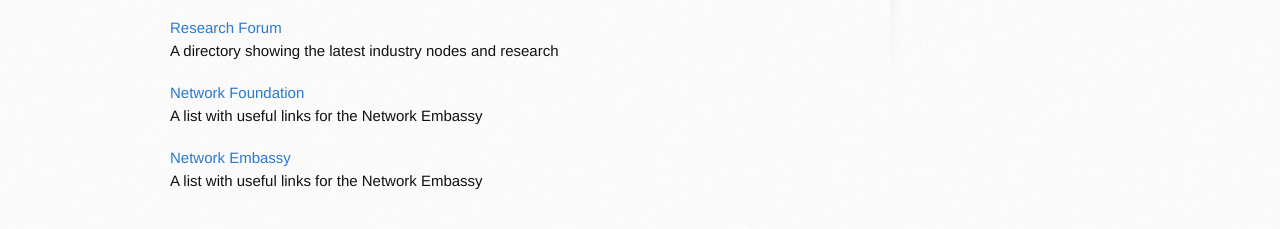
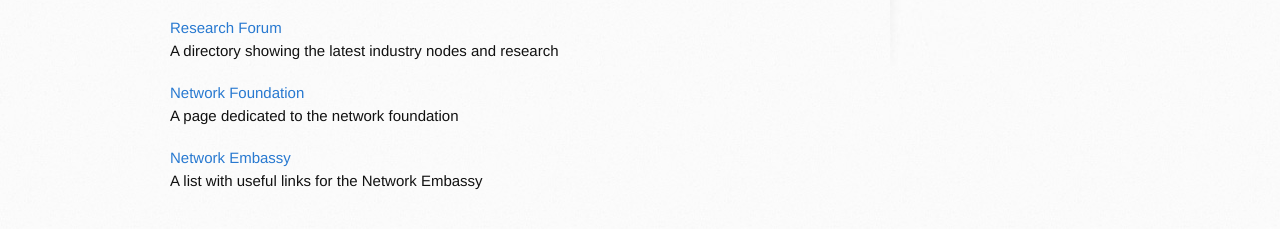
Before and after one commit to networkf/network.github.io, a Jekyll site: the page built from index.md, in a window 1280 px wide. Shown: the part 586-815 px from the top of the page. Built offline with Jekyll 4.4.1, drawn with Linux system fonts in a browser that asks for light colours; some web fonts are replaced; our own code applies the rules of GitHub Pages for plain Markdown files; the repository's description, which GitHub fills in, is left out.

Commit message:
Update index.md

```diff
--- a/index.md
+++ b/index.md
@@ -10,7 +10,7 @@ Network is accelerating the advent of neural interface dreams by building a neur
 We are building an interface to connect you to the dream world, a platform from which you can break free from infinite mental loops and a research market to bring our industry closer together.
 
 
-<a href="https://www.network.com.de">Network Development</a>
+<a href="https://network.com.de/dev">Network Development</a>
 <br>
 Updates about current builds and development
 
@@ -36,7 +36,7 @@ A directory showing the latest industry nodes and research
 
 <a href="https://www.network.com.de">Network Foundation</a>
 <br>
-A list with useful links for the Network Embassy
+A page dedicated to the network foundation
 
 <a href="https://www.network.com.de">Network Embassy</a>
 <br>
```
